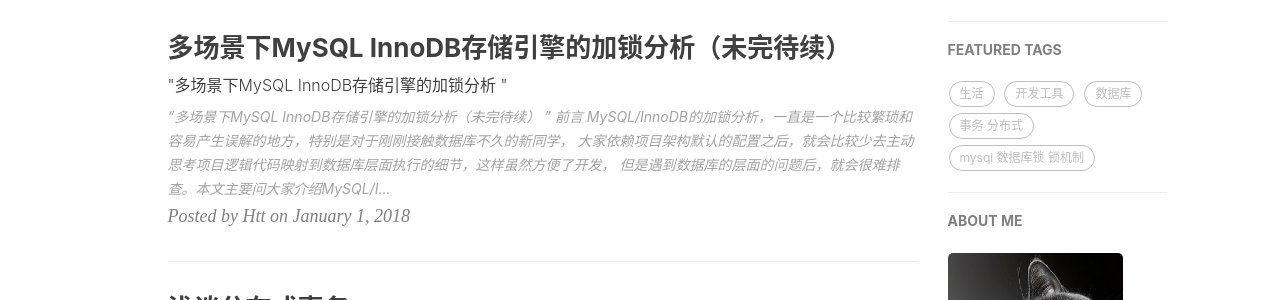
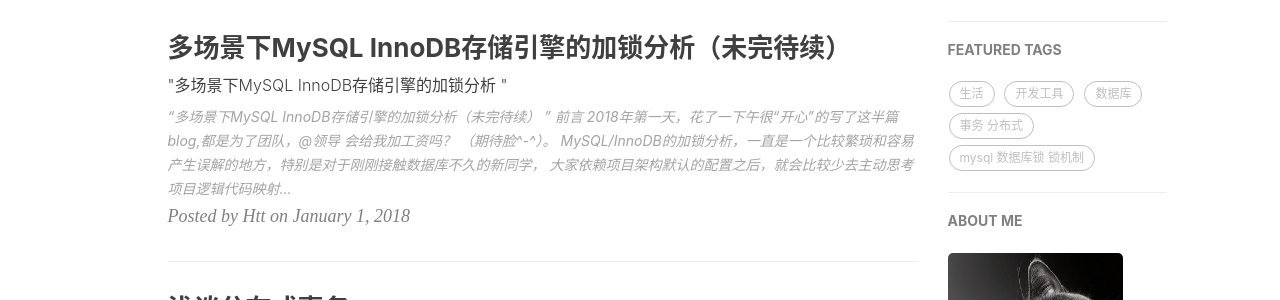
Before and after one commit to haotengteng/htblog, a Jekyll site: the page built from index.html, in a window 1280 px wide. Shown: the part 437-737 px from the top of the page. Built offline with Jekyll 4.4.1, drawn with Linux system fonts in a browser that asks for light colours; nearby versions of some CDN libraries; the list of posts is cut into pages by our own code; comment, search, counter and statistics services are not loaded.

Commit message:
新增数据库锁机制文章

```diff
--- a/_posts/2018-01-01-translation-2018.markdown
+++ b/_posts/2018-01-01-translation-2018.markdown
@@ -13,6 +13,8 @@
 
 ## 前言
 
+2018年第一天，花了一下午很“开心”的写了这半篇blog,都是为了团队，@领导 会给我加工资吗？ （期待脸^-^）。
+<br>
 MySQL/InnoDB的加锁分析，一直是一个比较繁琐和容易产生误解的地方，特别是对于刚刚接触数据库不久的新同学，
 大家依赖项目架构默认的配置之后，就会比较少去主动思考项目逻辑代码映射到数据库层面执行的细节，这样虽然方便了开发，
 但是遇到数据库的层面的问题后，就会很难排查。本文主要问大家介绍MySQL/InnoDB 在MVCC协议下对数据的读写操作逻辑和加锁细节。
```
